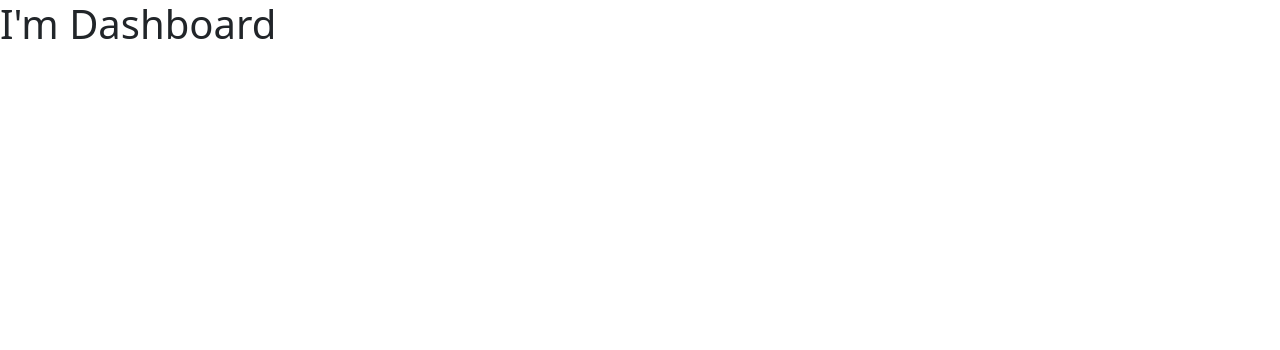
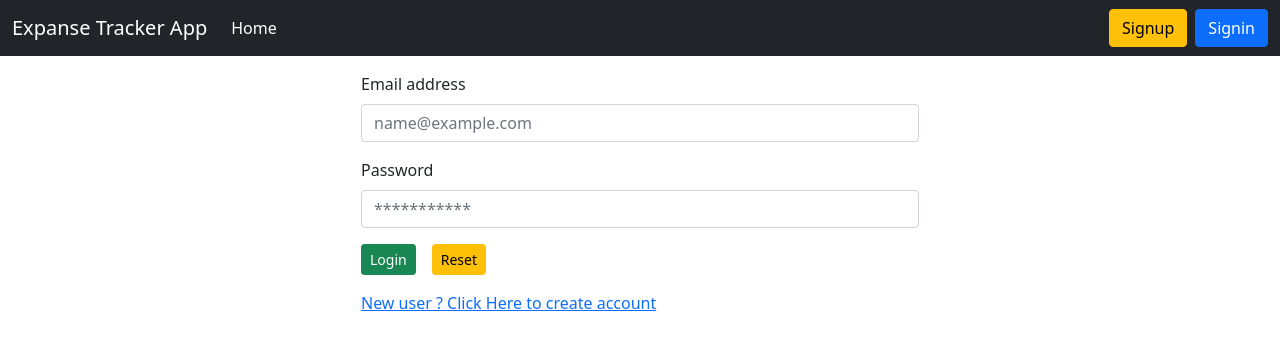
Before and after one commit to mrriteshjangir/expanse-tracker, a React (Create React App) app in the folder client/: page /dashboard in a window 1280 px wide. Shown: the top 350 px of the page. Built offline with nearby package versions, Linux system fonts and the light colour scheme.

Commit message:
Loggin setup done , session storage done

```diff
--- a/client/src/App.js
+++ b/client/src/App.js
@@ -1,22 +1,48 @@
-import React from 'react'
-import { BrowserRouter as Router,Route,Switch,Redirect } from 'react-router-dom'
+import React from "react";
+import {
+  BrowserRouter as Router,
+  Route,
+  Switch,
+  Redirect,
+} from "react-router-dom";
 
-import Home from './routes/Home';
-import Dashboard from './routes/Dashboard';
-import Signin from './routes/Signin';
-import Signup from './routes/Signup';
+import Home from "./routes/Home";
+import Dashboard from "./routes/Dashboard";
+import Signin from "./routes/Signin";
+import Signup from "./routes/Signup";
+
+import useToken from "./components/useToken";
 
 export default function App() {
+  const { token, setToken } = useToken();
+
+  if (!token || token.error) {
     return (
       <Router>
         <Switch>
           <Route exact path="/" component={Home} />
           <Route path="/signup" component={Signup} />
-                <Route path="/signin" component={Signin} />
+
+          <Signin setToken={setToken} />
+
+          <Redirect to="/" from="*" />
+        </Switch>
+      </Router>
+    );
+  } else {
+    return (
+      <Router>
+        <Switch>
+          <Route exact path="/" component={Home} />
+          <Route path="/signup" component={Signup} />
+
+          {token ? <Redirect to="/dashboard" /> : <Signin />}
+
           <Route path="/dashboard" component={Dashboard} />
 
-                <Redirect to="/"  from="*"/>
+          <Redirect to="/" from="*" />
         </Switch>
       </Router>
-    )
+    );
   }
+}
--- /dev/null
+++ b/client/src/components/useToken.js
@@ -0,0 +1,24 @@
+import {useState} from 'react'
+
+export default function useToken() {
+    const getToken=()=>{
+        const tokenString=sessionStorage.getItem('token');
+
+        const userToken=JSON.parse(tokenString);
+
+        return userToken;
+    }
+
+    const[token,setToken]=useState(getToken());
+
+    const saveToken=userToken=>{
+        sessionStorage.setItem('token',JSON.stringify(userToken));
+
+        setToken(userToken.token);
+    };
+
+    return {
+        setToken: saveToken,
+        token
+    }
+}
--- a/client/src/routes/Signin.js
+++ b/client/src/routes/Signin.js
@@ -1,9 +1,94 @@
-import React from 'react'
-import Navbar from '../components/Navbar'
-export default function Signin() {
-    return (
-        <>
-            <Navbar title="Sign In" />
-        </>
-    )
+import React, { useState } from "react";
+import propTypes from 'prop-types';
+
+import Navbar from "../components/Navbar";
+import { Link } from "react-router-dom";
+import swal from "sweetalert";
+
+import md5 from 'md5';
+
+async function loginUser(credentials) {
+  return fetch("http://localhost:5000/signup/login", {
+    method: "POST",
+    headers: {
+      "Content-Type": "application/json",
+    },
+    body: JSON.stringify(credentials),
+  }).then((data) => data.json());
 }
+
+export default function Signin({setToken}) {
+  const [email, setEmail] = useState();
+  const [password, setPassword] = useState();
+
+  const handleSubmit = async (e) => {
+    e.preventDefault();
+    const token = await loginUser({ email, password });
+    setToken(token);
+
+    if (!token || token.error) {
+      swal({
+        title: "Error !",
+        text: token.error,
+        icon: "error",
+        button: "Cancel",
+      });
+    } else {
+        swal({
+            title: "Success",
+            text: "Login done successfully",
+            icon: "success",
+            buttons: true,
+          })
+          .then((okay) => {
+            if (okay) {
+                window.location = "/dashboard";
+            }
+          });
+
+    }
+  };
+
+  return (
+    <>
+      <Navbar title="Sign In" />
+
+      <div className="container">
+        <form className="myForm mt-3" onSubmit={handleSubmit}>
+          <div className="mb-3">
+            <label className="form-label">Email address</label>
+            <input
+              type="email"
+              className="form-control"
+              placeholder="name@example.com"
+              name="email"
+              onChange={(e) => setEmail(e.target.value)}
+            />
+          </div>
+          <div className="mb-3">
+            <label className="form-label">Password</label>
+            <input
+              type="password"
+              className="form-control"
+              placeholder="***********"
+              name="password"
+              onChange={(e) => setPassword(md5(e.target.value))}
+            />
+          </div>
+          <div className="mb-3">
+            <button className="btn btn-success btn-sm me-3" type="submit">
+              Login
+            </button>
+            <button className="btn btn-warning btn-sm" type="reset">
+              Reset
+            </button>
+          </div>
+          <Link to="/signup">New user ? Click Here to create account</Link>
+        </form>
+      </div>
+    </>
+  );
+}
+Signin.propTypes={
+    setToken:propTypes.func.isRequired,
+};
--- a/client/src/routes/Signup.js
+++ b/client/src/routes/Signup.js
@@ -73,7 +73,7 @@ export default class Signup extends Component {
       }
       else
       {
-          if(!/^\w+([\.-]?\w+)*@\w+([\.-]?\w+)*(\.\w{2,3})+$/.test(email)){
+          if(!/^\w+([ -]?\w+)*@\w+([ -]?\w+)*( \w{2,3})+$/.test(email)){
             errorList['emailErr']="Wrong formate of email";
             fromIsValid=false;
           }
```
Also changed, not shown: 1 other file (tests, documents, lock files or other folders). Lines whose indentation alone changed are shown as unchanged.
